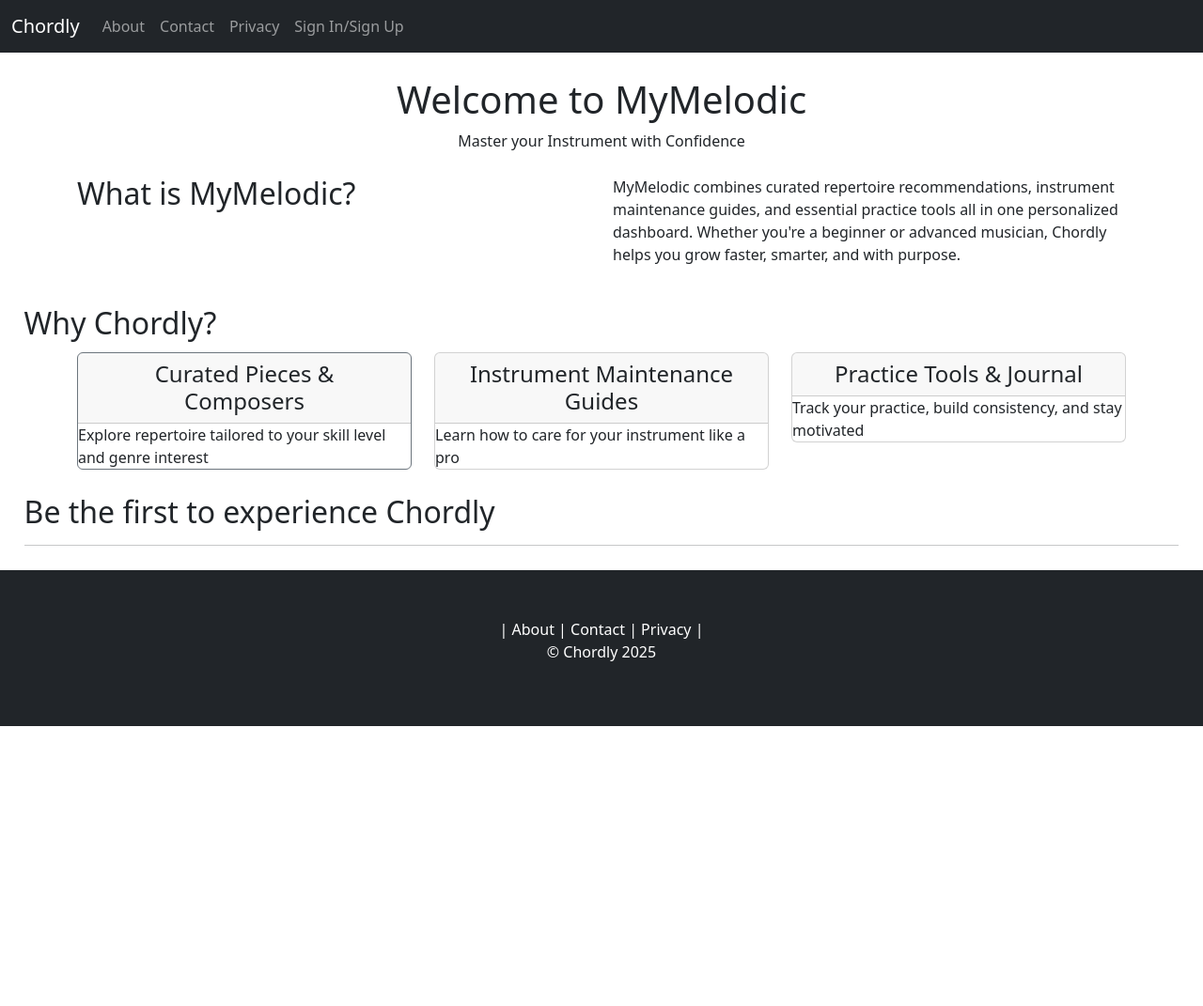
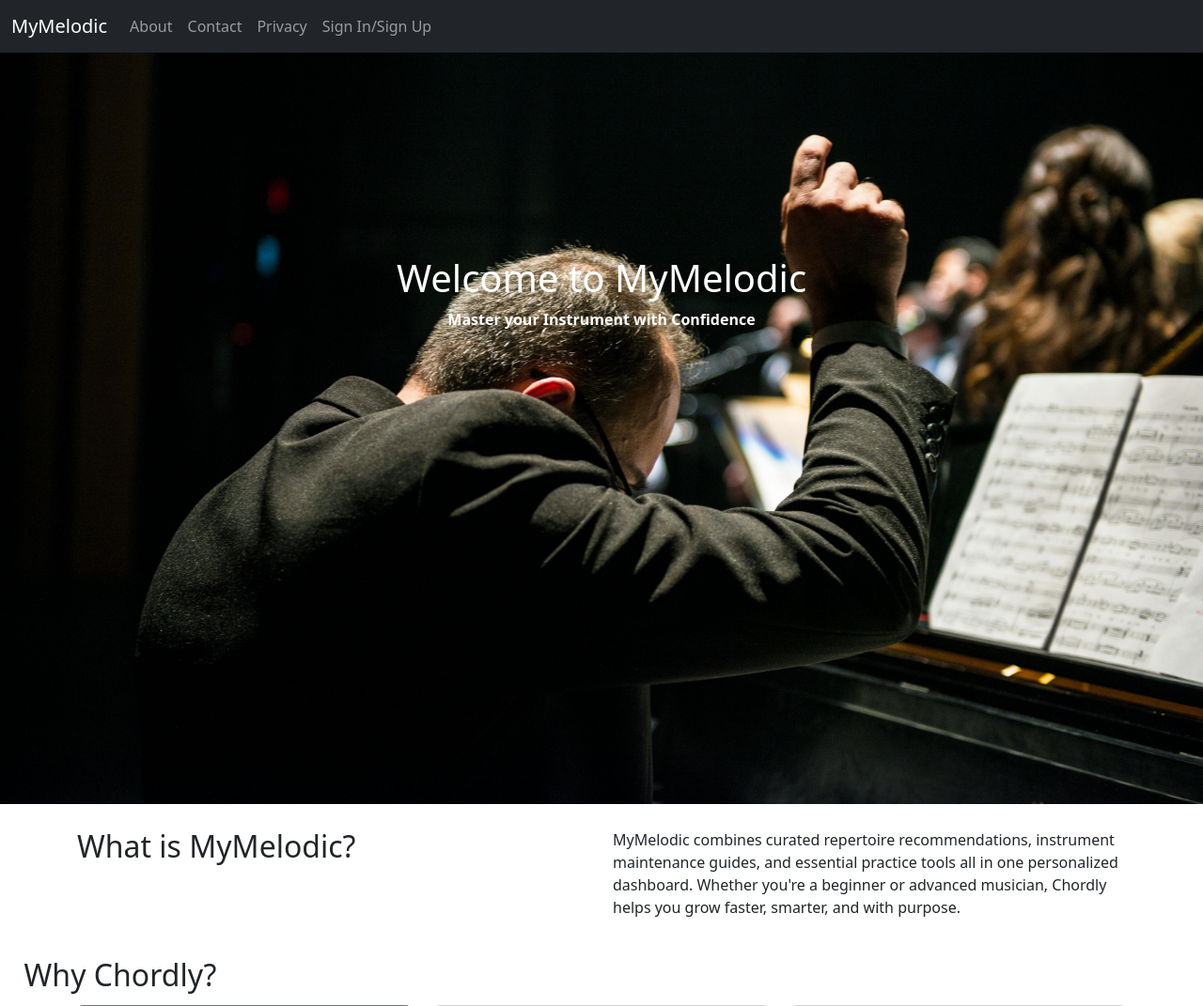
Before and after one commit to adespinosa14/MyMelodic, a Flask app: page / in a window 1280 px wide. Shown: the top 1071 px of the page at 94% size. Before the commit the page ends 773 px from the top, so only its background shows below. Run offline with Flask 3, Linux system fonts and the light colour scheme.

Commit message:
Completed hero section

```diff
--- a/static/temp_one_style.css
+++ b/static/temp_one_style.css
@@ -2,3 +2,27 @@ footer
 {
     padding: 4%;
 }
+
+#parralax
+{
+    background-image: url("/static/images/hero_image.jpg");
+  /* Set a specific height */
+  min-height: 800px;
+
+  /* Create the parallax scrolling effect */
+  background-attachment: fixed;
+  background-position:bottom;
+  background-repeat: no-repeat;
+  background-size: cover;
+  margin: 0px;
+  padding: 0px;
+}
+
+#hero
+{
+    position: absolute;
+    top: 40%;
+    left: 50%;
+    transform: translate(-50%, -50%);
+    color: white;
+}
--- a/templates/nav_links/index.html
+++ b/templates/nav_links/index.html
@@ -3,11 +3,13 @@
 
 <!-- HERO -->
 
-<div id="hero" class="new_object">
-
-    <h1 class="center_text"> Welcome to MyMelodic </h1>
-    <p class="center_text"> Master your Instrument with Confidence </p>
-
+<div id="parralax">
+    <div id="hero" class="">
+        <b>
+            <h1 class="center_text"> Welcome to MyMelodic </h1>
+            <p class="center_text"> Master your Instrument with Confidence </p>
+        </b>
+    </div>
 </div>
 
 <!-- MAIN -->
--- a/templates/temp_one.html
+++ b/templates/temp_one.html
@@ -13,7 +13,7 @@
     <body>
         <nav class="navbar navbar-expand-lg bg-dark" data-bs-theme="dark">
             <div class="container-fluid">
-              <a class="navbar-brand" href="#"> Chordly </a>
+              <a class="navbar-brand" href="#"> MyMelodic </a>
               <button class="navbar-toggler" type="button" data-bs-toggle="collapse" data-bs-target="#navbarNavAltMarkup" aria-controls="navbarNavAltMarkup" aria-expanded="false" aria-label="Toggle navigation">
                 <span class="navbar-toggler-icon"></span>
               </button>
```
Also changed, not shown: static/images/hero_image.jpg (added).
